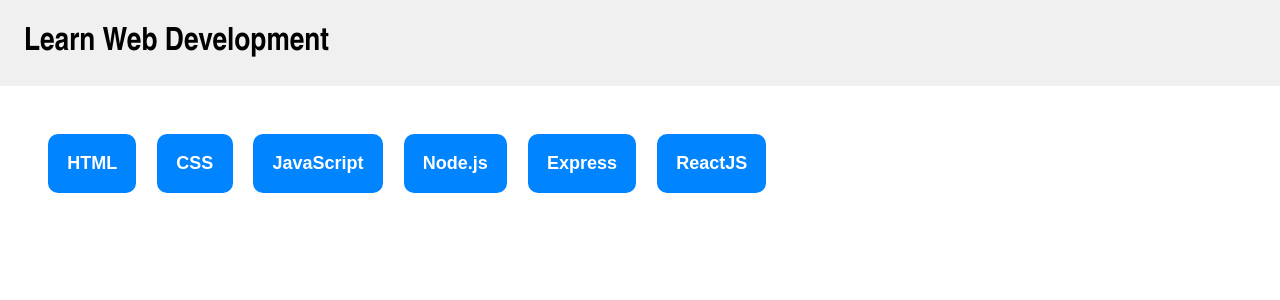
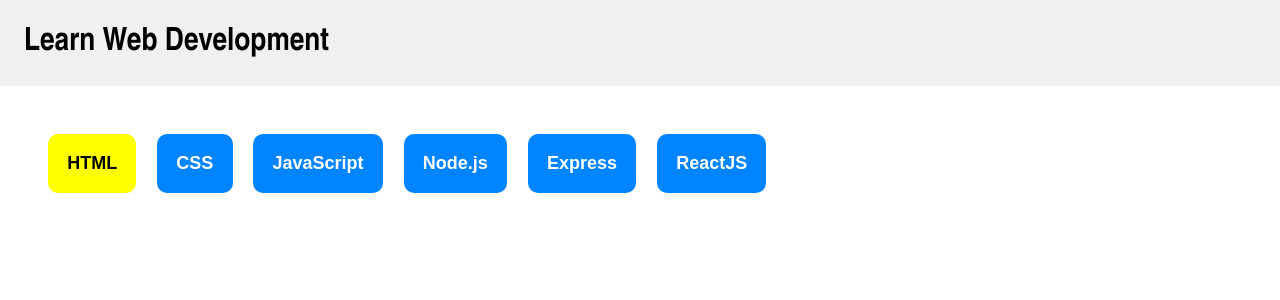
Before and after one commit to EleonoraLosciuto/react-use-state, a React (Vite) app: page / in a window 1280 px wide. Shown: the top 300 px of the page. Built offline with nearby package versions, Linux system fonts and the light colour scheme.

Commit message:
buttons functioning

```diff
--- a/src/App.jsx
+++ b/src/App.jsx
@@ -9,13 +9,17 @@ function App() {
   return (
     <>
       <h1>Learn Web Development</h1>
+
       <div className="web-languages">
-        {languages.map((language) => (
-          <Button key={language.id} language={language} />
-        )
+        {
+          languages.map(
+            (language) => {
+              const isActive = language === active;
 
-        )
-        }
+              return (
+                <Button onClickCustom={() => setActive(language)} open={isActive} key={language.id} language={language} />
+              )
+            })}
       </div>
     </>
   )
--- a/src/components/Button.jsx
+++ b/src/components/Button.jsx
@@ -6,7 +6,7 @@ const Button = (props) => {
 
     return (
         <>
-            <button>
+            <button onClick={props.onClickCustom} className={props.open ? "active" : undefined}>
                 {title}
             </button>
         </>
```
